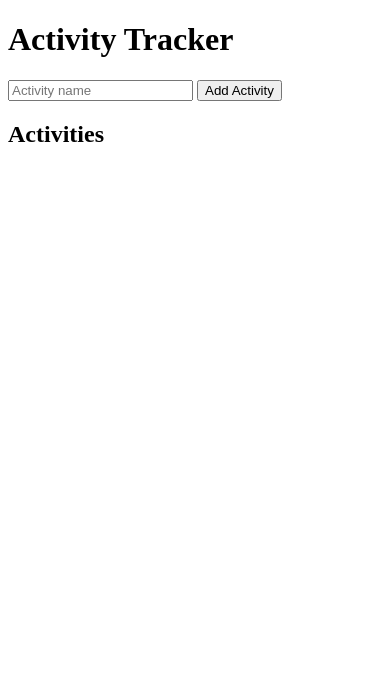
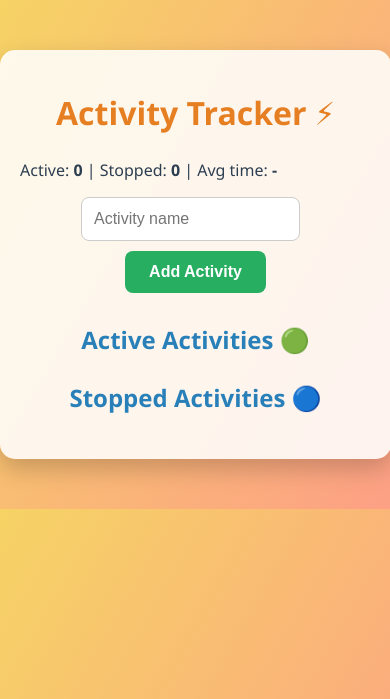
Before and after one commit to filipkawecki53-debug/activity-tracker-app, a Flask app: page / in a window 390 px wide. Shown: the top 699 px of the page. Run offline with Flask 3, Linux system fonts and the light colour scheme.

Commit message:
Enhance web interface with colors, icons, and time spent display

```diff
--- a/app.py
+++ b/app.py
@@ -1,80 +1,105 @@
-from flask import Flask, render_template, request, redirect
+from flask import Flask, render_template, request, redirect, url_for
 from datetime import datetime
+import csv
 import os
 
 app = Flask(__name__)
+CSV_FILE = 'data/log.csv'
 
-CSV_FILE = 'data/log.csv'
-os.makedirs("data", exist_ok=True)
-
-def add_activity_csv(name: str):
-    date_of_activity = datetime.now().strftime("%Y-%m-%d %H:%M")
-    status = 'active'
-    with open(CSV_FILE, 'a') as file:
-        file.write(f"{name},{date_of_activity},{status}\n")
-
-def stop_activity_csv(name: str):
-    try:
-        with open(CSV_FILE, 'r') as file:
-            lines = file.readlines()
-        updated_lines = []
-        for line in lines:
-            parts = line.strip().split(',')
-            if len(parts) >= 3 and parts[0] == name and parts[2] == 'active':
-                date_of_stop = datetime.now().strftime("%Y-%m-%d %H:%M")
-                updated_lines.append(f"{parts[0]},{parts[1]},stopped,{date_of_stop}\n")
-            else:
-                updated_lines.append(line)
-        with open(CSV_FILE, 'w') as file:
-            file.writelines(updated_lines)
-    except FileNotFoundError:
-        pass
-
-def get_activities():
+def read_activities():
     activities = []
     if os.path.exists(CSV_FILE):
-        with open(CSV_FILE, 'r') as file:
-            for line in file:
-                parts = line.strip().split(',')
-                activities.append(parts)
+        with open(CSV_FILE, 'r', newline='') as file:
+            reader = csv.reader(file)
+            for row in reader:
+                activities.append(row)
     return activities
 
-def calculate_time_spent(name: str):
-    activities = get_activities()
+def write_activities(activities):
+    with open(CSV_FILE, 'w', newline='') as file:
+        writer = csv.writer(file)
+        writer.writerows(activities)
+
+def calculate_time(start_str, stop_str):
+    start = datetime.strptime(start_str, "%Y-%m-%d %H:%M")
+    stop = datetime.strptime(stop_str, "%Y-%m-%d %H:%M")
+    diff = stop - start
+    if diff.days < 1:
+        hours = diff.seconds // 3600
+        minutes = (diff.seconds % 3600) // 60
+        if hours > 0:
+            return f"{hours}h {minutes}m"
+        else:
+            return f"{minutes}m"
+    else:
+        hours = diff.seconds // 3600
+        minutes = (diff.seconds % 3600) // 60
+        return f"{diff.days}d {hours}h {minutes}m"
+
+def get_statistics(activities):
+    active_count = sum(1 for act in activities if act[2] == 'active')
+    stopped_count = sum(1 for act in activities if act[2] == 'stopped')
+    total_times = []
     for act in activities:
-        if len(act) == 4 and act[0] == name and act[2] == 'stopped':
+        if act[2] == 'stopped':
             start = datetime.strptime(act[1], "%Y-%m-%d %H:%M")
             stop = datetime.strptime(act[3], "%Y-%m-%d %H:%M")
-            diff = stop - start
-            if diff.days < 1:
-                if diff.seconds < 3600:
-                    return f"{diff.seconds // 60} minutes"
-                else:
-                    return f"{diff.seconds // 3600} hours and {(diff.seconds % 3600) // 60} minutes"
-            else:
-                return f"{diff.days} days, {diff.seconds // 3600} hours and {(diff.seconds % 3600) // 60} minutes"
-    return None
+            total_times.append((stop - start).total_seconds())
+    avg_time = None
+    if total_times:
+        avg_seconds = sum(total_times)/len(total_times)
+        hours = int(avg_seconds // 3600)
+        minutes = int((avg_seconds % 3600) // 60)
+        avg_time = f"{hours}h {minutes}m"
+    return active_count, stopped_count, avg_time
 
-@app.route("/")
-def home():
-    activities = get_activities()
-    return render_template("index.html", activities=activities)
+@app.route('/')
+def index():
+    activities = read_activities()
+    activities.sort(key=lambda x: x[1])  # sort by start date
 
-@app.route("/add", methods=["POST"])
+    # Dodajemy czas spędzony dla zakończonych aktywności
+    display_activities = []
+    for act in activities:
+        display_act = act.copy()
+        if act[2] == 'stopped' and act[3]:
+            display_act.append(calculate_time(act[1], act[3]))  # dodajemy 5. element = czas
+        else:
+            display_act.append(None)  # dla aktywnych brak czasu
+        display_activities.append(display_act)
+
+    active_count, stopped_count, avg_time = get_statistics(activities)
+    return render_template(
+        'index.html',
+        activities=display_activities,
+        active_count=active_count,
+        stopped_count=stopped_count,
+        avg_time=avg_time
+    )
+
+
+@app.route('/add', methods=['POST'])
 def add_activity():
-    name = request.form["name"]
-    add_activity_csv(name)
-    return redirect("/")
+    name = request.form['name']
+    date_of_start = datetime.now().strftime("%Y-%m-%d %H:%M")
+    activities = read_activities()
+    activities.append([name, date_of_start, 'active', ''])
+    write_activities(activities)
+    return redirect(url_for('index'))
 
-@app.route("/stop/<activity_name>")
-def stop_activity(activity_name):
-    stop_activity_csv(activity_name)
-    return redirect("/")
+@app.route('/stop/<name>')
+def stop_activity(name):
+    activities = read_activities()
+    for i, act in enumerate(activities):
+        if act[0] == name and act[2] == 'active':
+            activities[i][2] = 'stopped'
+            activities[i][3] = datetime.now().strftime("%Y-%m-%d %H:%M")
+            break
+    write_activities(activities)
+    return redirect(url_for('index'))
 
-@app.route("/time/<activity_name>")
-def time_spent(activity_name):
-    spent = calculate_time_spent(activity_name)
-    return render_template("time.html", activity=activity_name, spent=spent)
-
-if __name__ == "__main__":
+if __name__ == '__main__':
+    os.makedirs('data', exist_ok=True)
+    if not os.path.exists(CSV_FILE):
+        open(CSV_FILE, 'w').close()
     app.run(debug=True)
--- /dev/null
+++ b/static/style.css
@@ -0,0 +1,143 @@
+/* Ogólne tło i font */
+body {
+  font-family: 'Segoe UI', Tahoma, Geneva, Verdana, sans-serif;
+  background: linear-gradient(120deg, #f6d365, #fda085);
+  margin: 0;
+  padding: 0;
+  color: #2c3e50;
+}
+
+/* Główny kontener */
+.container {
+  width: 700px;
+  max-width: 95%;
+  margin: 50px auto;
+  background-color: #ffffffdd;
+  padding: 30px 40px;
+  border-radius: 15px;
+  box-shadow: 0 10px 25px rgba(0,0,0,0.2);
+}
+
+/* Nagłówki */
+h1, h2 {
+  text-align: center;
+  margin-bottom: 25px;
+  font-weight: 700;
+}
+
+h1 {
+  color: #e67e22;
+}
+
+h2 {
+  color: #2980b9;
+}
+
+/* Formularz dodawania aktywności */
+.add-form {
+  text-align: center;
+  margin-bottom: 30px;
+}
+
+.add-form input {
+  padding: 12px;
+  width: 60%;
+  margin-right: 10px;
+  border-radius: 8px;
+  border: 1px solid #ccc;
+  font-size: 16px;
+}
+
+.add-form button {
+  padding: 12px 20px;
+  border: none;
+  background-color: #27ae60;
+  color: white;
+  border-radius: 8px;
+  font-size: 16px;
+  font-weight: bold;
+  cursor: pointer;
+  transition: 0.3s;
+}
+
+.add-form button:hover {
+  background-color: #2ecc71;
+  transform: scale(1.05);
+}
+
+/* Lista aktywności */
+.activity-list {
+  list-style: none;
+  padding: 0;
+}
+
+.activity-list li {
+  display: flex;
+  justify-content: space-between;
+  align-items: center;
+  padding: 12px 15px;
+  margin: 8px 0;
+  border-radius: 10px;
+  font-size: 16px;
+  font-weight: 500;
+  transition: 0.2s;
+}
+
+/* Active */
+.activity-list li span {
+  color: #34495e;
+}
+
+.activity-list li:hover {
+  transform: translateX(3px);
+}
+
+.activity-list li a {
+  text-decoration: none;
+  padding: 6px 12px;
+  border-radius: 6px;
+  color: white;
+  font-weight: bold;
+  transition: 0.3s;
+}
+
+/* Stop button - Active tasks */
+.stop-btn {
+  background-color: #e74c3c;
+}
+
+.stop-btn:hover {
+  background-color: #c0392b;
+}
+
+/* Time button - Stopped tasks */
+.time-btn {
+  background-color: #3498db;
+}
+
+.time-btn:hover {
+  background-color: #2980b9;
+}
+
+/* Stopped tasks style */
+.activity-list.stopped li {
+  background-color: #f1f2f6;
+  color: #7f8c8d;
+}
+
+/* Responsywność */
+@media (max-width: 800px) {
+  .container {
+    width: 90%;
+    padding: 20px;
+  }
+
+  .add-form input {
+    width: 55%;
+    margin-bottom: 10px;
+  }
+
+  .add-form button {
+    width: 40%;
+  }
+}
--- a/templates/index.html
+++ b/templates/index.html
@@ -2,28 +2,49 @@
 <html>
 <head>
   <title>Activity Tracker</title>
+  <link rel="stylesheet" href="{{ url_for('static', filename='style.css') }}">
 </head>
 <body>
-<h1>Activity Tracker</h1>
+  <div class="container">
+    <h1>Activity Tracker ⚡</h1>
 
-<form action="/add" method="post">
+    <div class="statistics">
+      <p>
+        Active: <strong>{{ active_count }}</strong> |
+        Stopped: <strong>{{ stopped_count }}</strong> |
+        Avg time: <strong>{{ avg_time if avg_time else '-' }}</strong>
+      </p>
+    </div>
+
+    <form action="/add" method="post" class="add-form">
       <input type="text" name="name" placeholder="Activity name" required>
       <button type="submit">Add Activity</button>
     </form>
 
-<h2>Activities</h2>
-<ul>
+    <h2>Active Activities 🟢</h2>
+    <ul class="activity-list">
       {% for act in activities %}
+        {% if act[2] == "active" %}
           <li>
-      {{ act[0] }} - {{ act[1] }} - {{ act[2] }}
-      {% if act[2] == "active" %}
-        <a href="/stop/{{ act[0] }}">Stop</a>
-      {% else %}
-        <a href="/time/{{ act[0] }}">Time spent</a>
+            <span>{{ act[0] }} (Started: {{ act[1] }})</span>
+            <a class="stop-btn" href="/stop/{{ act[0] }}">Stop 🛑</a>
+          </li>
         {% endif %}
-    </li>
       {% endfor %}
     </ul>
 
+    <h2>Stopped Activities 🔵</h2>
+    <ul class="activity-list stopped">
+      {% for act in activities %}
+        {% if act[2] == "stopped" %}
+          <li>
+            <span>
+              {{ act[0] }} (Started: {{ act[1] }}, Stopped: {{ act[3]}}, Time: {{ act[4] }})
+            </span>
+          </li>
+        {% endif %}
+      {% endfor %}
+    </ul>
+  </div>
 </body>
 </html>
```
Also changed, not shown: templates/time.html (deleted, +0 -15 lines), README.md (deleted), 1 other file. Lines whose indentation alone changed are shown as unchanged.
